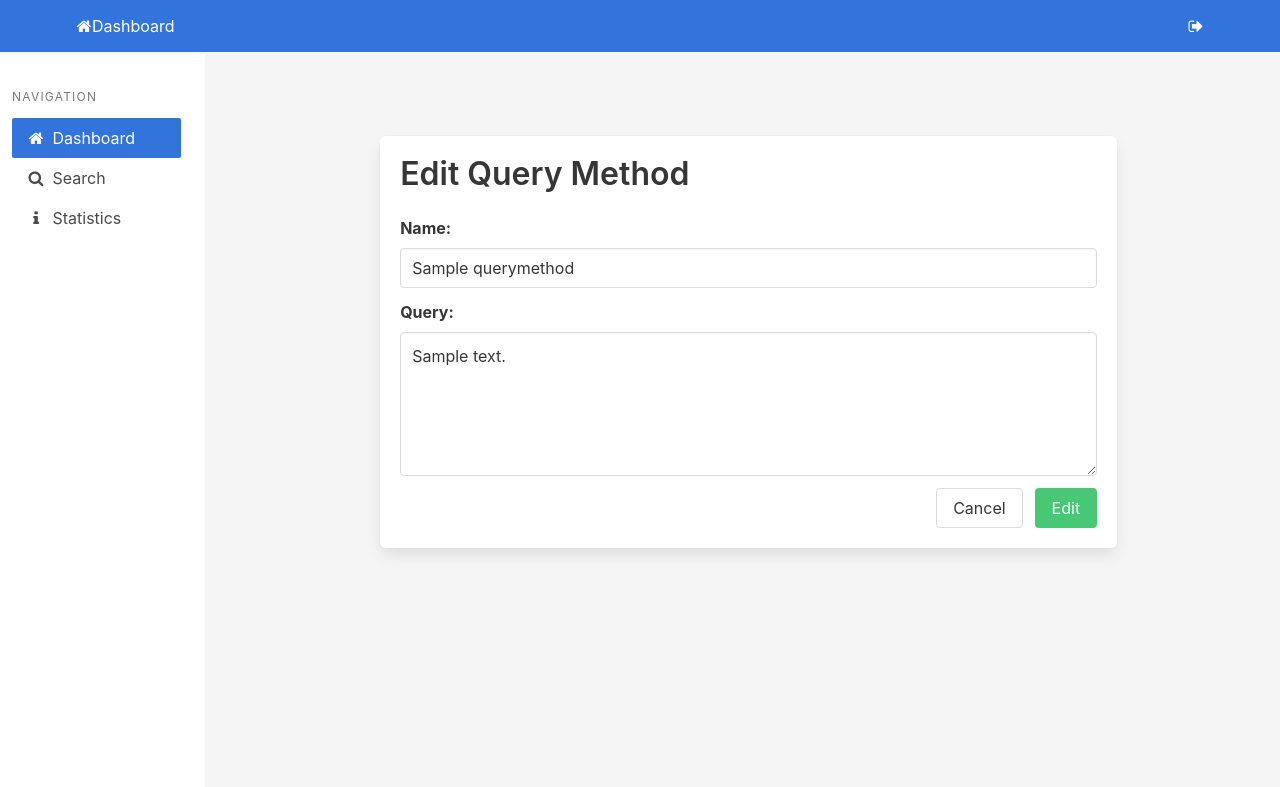
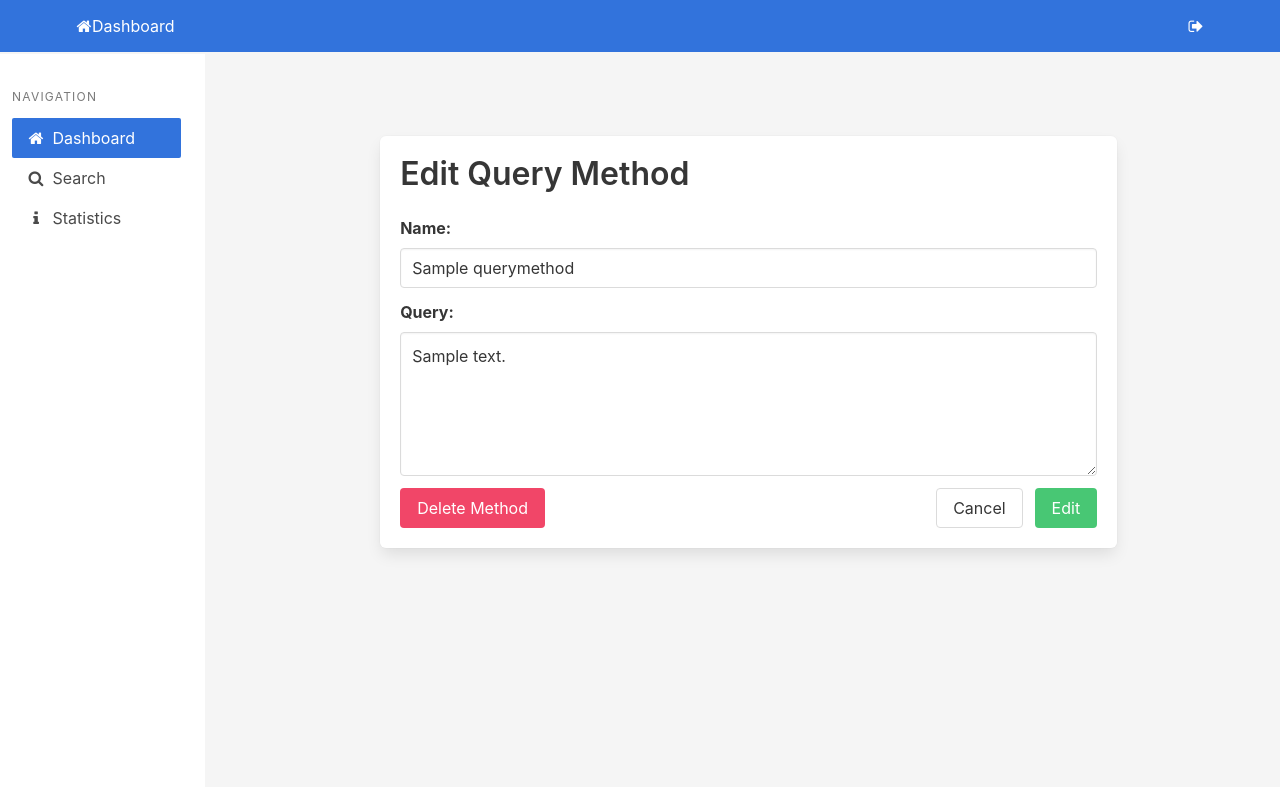
Before and after one commit to TheWeirdDev/API-Manager, a Django app: page /dashboard/db/1/edit_method/1/ in a window 1280 px wide. Shown: the top 787 px of the page. Run offline with Django 3.2, Linux system fonts and the light colour scheme; a user stored in the database is signed in; tables that the repository leaves empty hold one stand-in row (values such as "Sample post").

Commit message:
Allow deleting DBs and Methods

```diff
--- a/api_manager/templates/edit_method.html
+++ b/api_manager/templates/edit_method.html
@@ -45,7 +45,14 @@
                         </div>
                     </div>
                     <div class="level">
-                        <div class="level-left"></div>
+                        <div class="level-left">
+                            {% if  view.kwargs.method_id  %}
+                            <a class="button is-danger"
+                                href="{% url 'delete_method' view.kwargs.database_id view.kwargs.method_id %}">
+                                Delete Method
+                            </a>
+                            {% endif %}
+                        </div>
                         <div class="level-right">
                             <div class="level-item">
                                 <a href="{{ view.get_success_url }}" class="button">Cancel</a>
--- a/api_manager/urls.py
+++ b/api_manager/urls.py
@@ -10,6 +10,8 @@ urlpatterns = [
     path('dashboard/import_db/', views.DatabaseEdit.as_view(), name='import_db'),
     path('dashboard/db/<int:database_id>/edit/',
          views.DatabaseEdit.as_view(), name='edit_db'),
+    path('dashboard/db/<int:database_id>/delete/',
+         views.delete_database, name='delete_db'),
     path('dashboard/db/<int:database_id>/config/',
          views.generate_json_config, name='gen_config'),
     path('dashboard/db/<int:database_id>/',
@@ -18,6 +20,8 @@ urlpatterns = [
          views.MethodEdit.as_view(), name='add_method'),
     path('dashboard/db/<int:database_id>/edit_method/<int:method_id>/',
          views.MethodEdit.as_view(), name='edit_method'),
+    path('dashboard/db/<int:database_id>/delete_method/<int:method_id>/',
+         views.delete_method, name='delete_method'),
     path('dashboard/db/<int:database_id>/run/',
          views.run_api, name='run_api'),
     path('dashboard/db/<int:database_id>/stop/',
--- a/api_manager/utils.py
+++ b/api_manager/utils.py
@@ -2,6 +2,7 @@ import subprocess
 import urllib
 import urllib.error
 import docker
+from docker.errors import DockerException, NotFound, ContainerError
 import json
 import time
 
@@ -27,7 +28,7 @@ def check_docker_daemon():
     try:
         client = docker.from_env()
         return client is not None
-    except:
+    except DockerException:
         return False
 
 
@@ -36,7 +37,7 @@ def stop_docker(docker_id):
         client = docker.from_env()
         client.containers.get(docker_id).stop()
         return True
-    except:
+    except (DockerExceptionm, NotFound, ContainerError) as e:
         return False
 
 
--- a/api_manager/views.py
+++ b/api_manager/views.py
@@ -123,6 +123,25 @@ class DatabaseView(LoginRequiredMixin, TemplateView):
         return context
 
 
+@login_required(login_url=LOGIN_URL)
+def delete_database(request, database_id):
+    db = get_object_or_404(DatabaseInfo, pk=database_id)
+    if request.user != db.creator:
+        return redirect(reverse('edit_db', kwargs={'database_id': database_id}))
+    db.delete()
+    return redirect(reverse('dashboard'))
+
+
+@login_required(login_url=LOGIN_URL)
+def delete_method(request, database_id, method_id):
+    method = get_object_or_404(QueryMethod, pk=method_id)
+    if request.user != method.creator:
+        return redirect(reverse('database', kwargs={'database_id': database_id}))
+    method.delete()
+    return redirect(reverse('database', kwargs={'database_id': database_id}))
+
+
+@login_required(login_url=LOGIN_URL)
 def search_view(request):
     if request.method == 'POST':
         form = SearchForm(request.POST)
```
Also changed, not shown: api_manager/templates/edit_db.html (+7 -1 lines).
